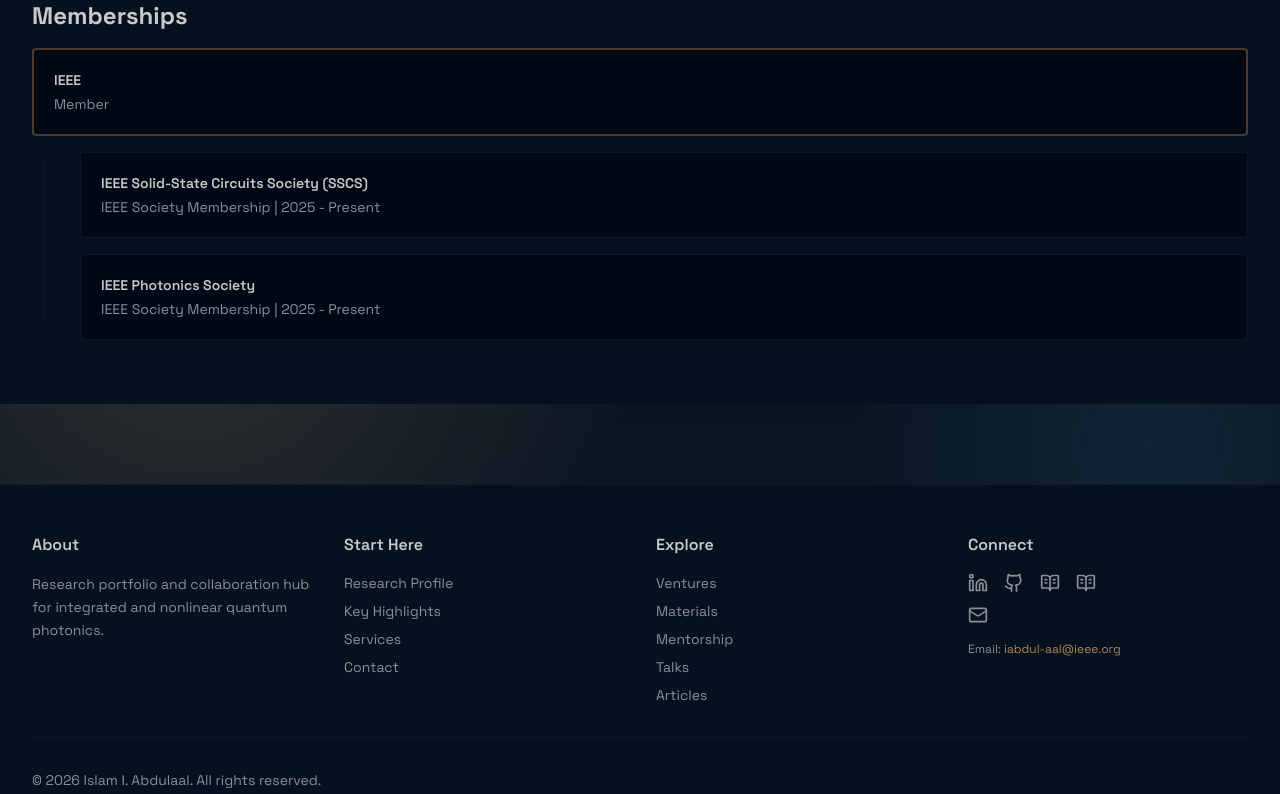
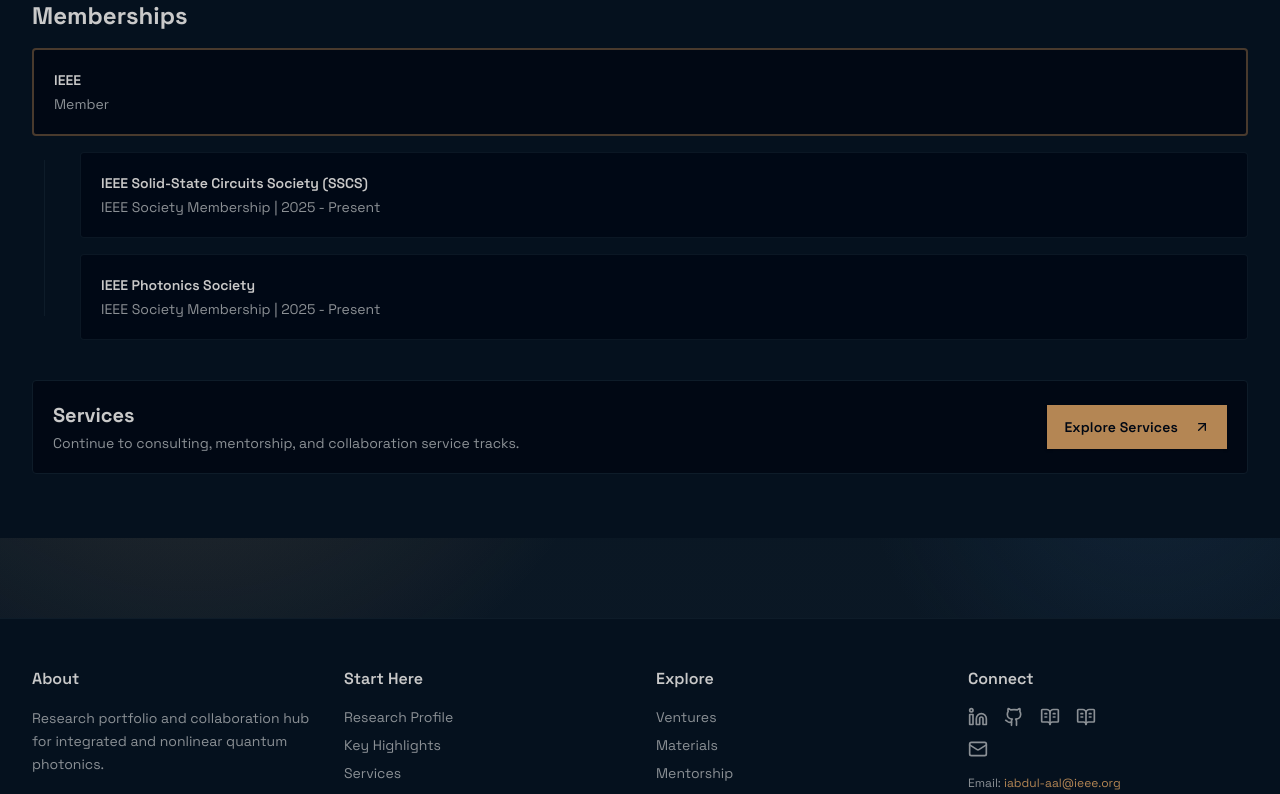
Before and after one commit to iabdul-aal/iabdul-aal.github.io, a Next.js app: page /about in a window 1280 px wide. Shown: the part 3598-4392 px from the top of the page. Built offline with nearby package versions, Linux system fonts and the light colour scheme.

Commit message:
Add final Services CTA section to About page

```diff
--- a/app/about/page.tsx
+++ b/app/about/page.tsx
@@ -560,6 +560,23 @@ export default async function AboutPage() {
                 </div>
               </div>
             </section>
+
+            <section>
+              <div className="p-5 rounded-xl border border-border bg-background flex flex-col sm:flex-row sm:items-center sm:justify-between gap-4">
+                <div>
+                  <h3 className="text-xl font-bold">Services</h3>
+                  <p className="text-sm text-muted-foreground mt-1">
+                    Continue to consulting, mentorship, and collaboration service tracks.
+                  </p>
+                </div>
+                <Button asChild>
+                  <Link href="/services">
+                    Explore Services
+                    <ArrowUpRight className="w-4 h-4 ml-2" />
+                  </Link>
+                </Button>
+              </div>
+            </section>
           </div>
         </div>
       </section>
```
